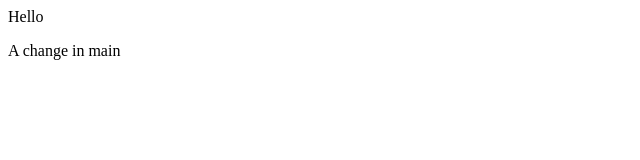
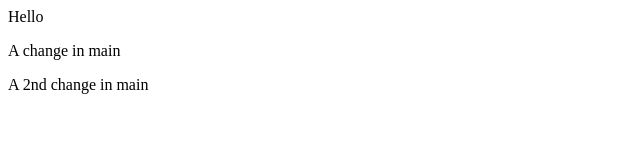
Before and after one commit to andrazstarc/demo-repo, a plain HTML site: page index.html in a window 1280 px wide. Shown: the whole page, without its empty margins (0-640 px from the left). Drawn offline with Linux system fonts and the light colour scheme.

Commit message:
2nd change in main

```diff
--- a/index.html
+++ b/index.html
@@ -1,2 +1,3 @@
 <div> Hello </div>
 <p> A change in main </p>
+<p> A 2nd change in main </p>
```
